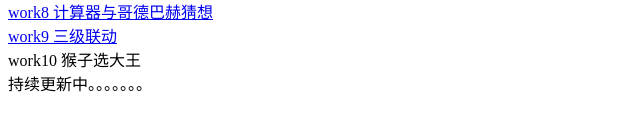
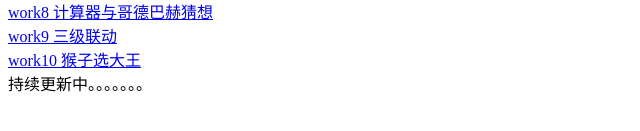
Before and after one commit to hzy499/jswork, a plain HTML site: page index.html in a window 1280 px wide. Shown: the part 273-404 px from the top of the page, without its empty margins (0-640 px from the left). Drawn offline with Linux system fonts and the light colour scheme.

Commit message:
first commit

```diff
--- a/index.html
+++ b/index.html
@@ -17,7 +17,7 @@
         <a href='work7slide/index.html'>work7.1 冒泡排序和插入排序动画展示</a><br>
         <a href='work8/index.html'>work8 计算器与哥德巴赫猜想</a><br>
         <a href='work9/index.html'>work9 三级联动</a><br>
-        <a herf='work10/index.html'>work10 猴子选大王</a><br>
+        <a href='work10/index.html'>work10 猴子选大王</a><br>
         持续更新中。。。。。。。
     </body>
 </html>
```
